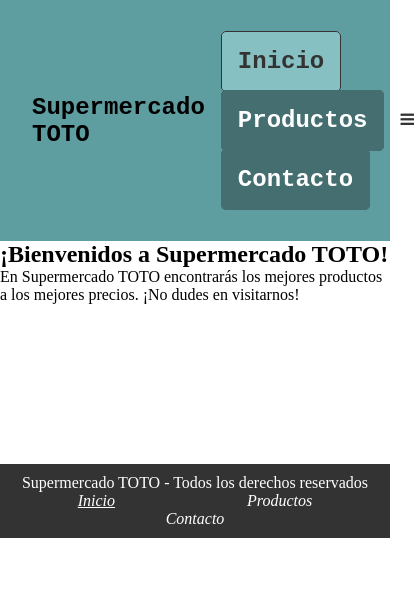
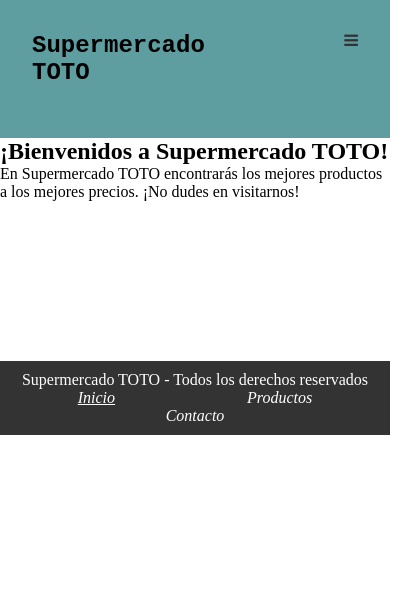
Before and after one commit to Tobvl/frontend-tests, a plain HTML site: page index.html in a window 390 px wide. Shown: the whole page, 414 px wide, since content can reach past the window. Drawn offline with Linux system fonts and the light colour scheme.

Commit message:
comentarios en css y mejora de responsiveness

```diff
--- a/index.html
+++ b/index.html
@@ -13,9 +13,9 @@
         <nav class="menu-navbar">
             <h1>Supermercado TOTO</h1>
             <ul>
-                <li><a href="index.html" class="active">Inicio</a></li>
-                <li><a href="productos.html">Productos</a></li>
-                <li><a href="contacto.html">Contacto</a></li>
+                <li><a href="index.html" class="boton-nav active">Inicio</a></li>
+                <li><a href="productos.html" class="boton-nav" >Productos</a></li>
+                <li><a href="contacto.html" class="boton-nav" >Contacto</a></li>
             </ul>
             <a id="menu-boton" class="menu-boton"> <i class="fa fa-bars"></i></a>
         </nav>
--- a/style.css
+++ b/style.css
@@ -8,19 +8,22 @@
 .menu-navbar {
     display: flex;
     justify-content: space-between;
-    align-items: center;
     list-style: none;
     padding: 2rem;
     background-color: cadetblue;
     font-family: 'Courier New', Courier, monospace;
 }
 
+
+/* Que los items de tipo li en el navbar
+se muestren en una sola linea */
 .menu-navbar li {
     display: inline-block;
     padding: 1rem;
 }
 
-.menu-navbar li a {
+/* Botones del navbar y su transición */
+.boton-nav {
     text-decoration: none;
     color: #fff;
     font-size: 1.5rem;
@@ -32,6 +35,7 @@
     transition: border-radius 0.4s, box-shadow 0.2s;
 }
 
+/* Animación de hover en botones de navbar */
 .menu-navbar li a:hover {
     background-color: rgb(134, 192, 195);
     border-radius: 22px;
@@ -40,12 +44,14 @@
     box-shadow: 0 0 15px #444;
 }
 
+/* Botón de navbar en página activa */
 .menu-navbar li a.active {
     background-color: rgb(134, 192, 195);
     border: 1px solid #333;
     color: #333;
 }
 
+/* Footer */
 footer {
     display:block;
     margin-top: 10rem;
@@ -56,6 +62,7 @@ footer {
     padding: 10px;
 }
 
+/* Links del footer */
 footer a {
     color: #fff;
     text-decoration: none;
@@ -63,6 +70,7 @@ footer a {
     padding: 4rem;
 }
 
+/* Botón de footer en página activa */
 footer a.active {
     text-decoration: underline;
 }
@@ -76,11 +84,12 @@ footer a.active {
 
 /* Botón para menú se muestra en dispositivos pequeños */
 
-@media(max-width: 850px){
+@media(max-width: 860px){
     .menu-boton {
         display: block;
-
-    .menu-navbar
+    }
+    .boton-nav {
+        display: none;
 
     }
 }
```
Also changed, not shown: contacto.html (+3 -3 lines), productos.html (+3 -3 lines).
